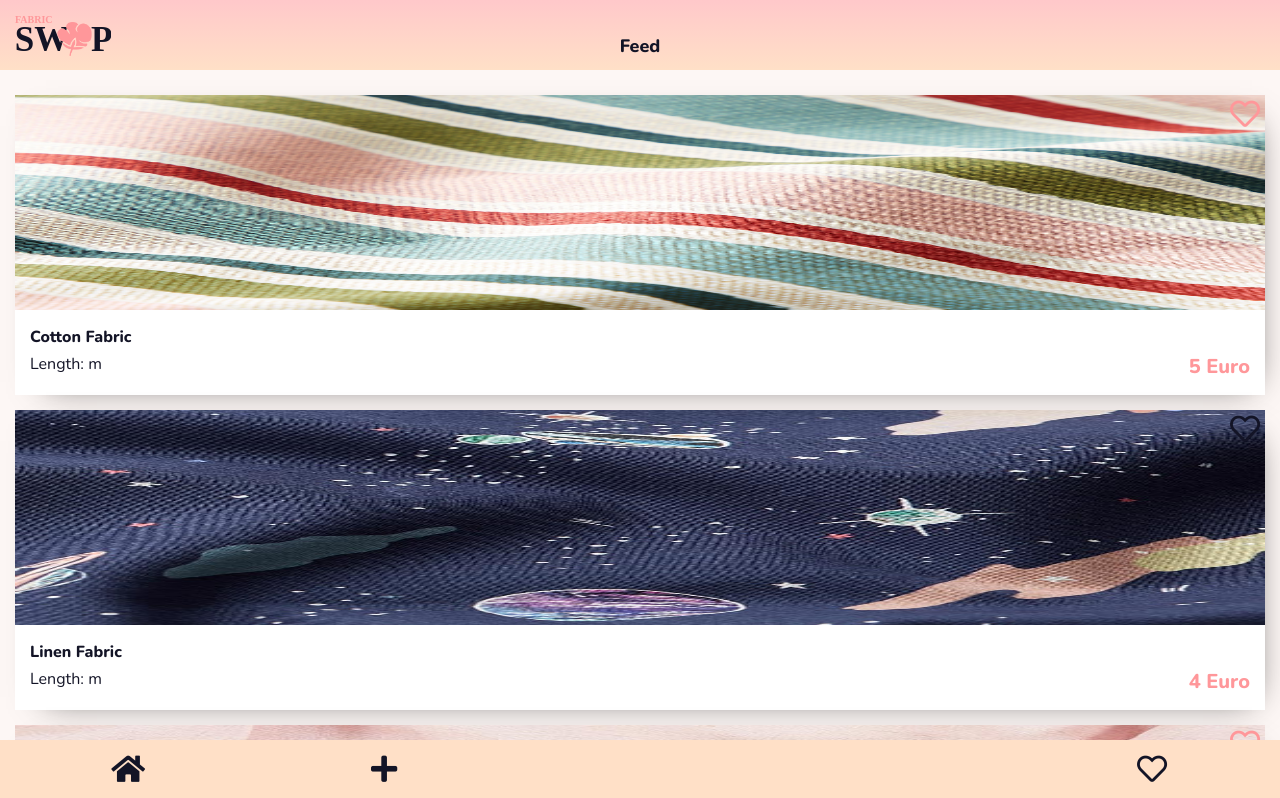
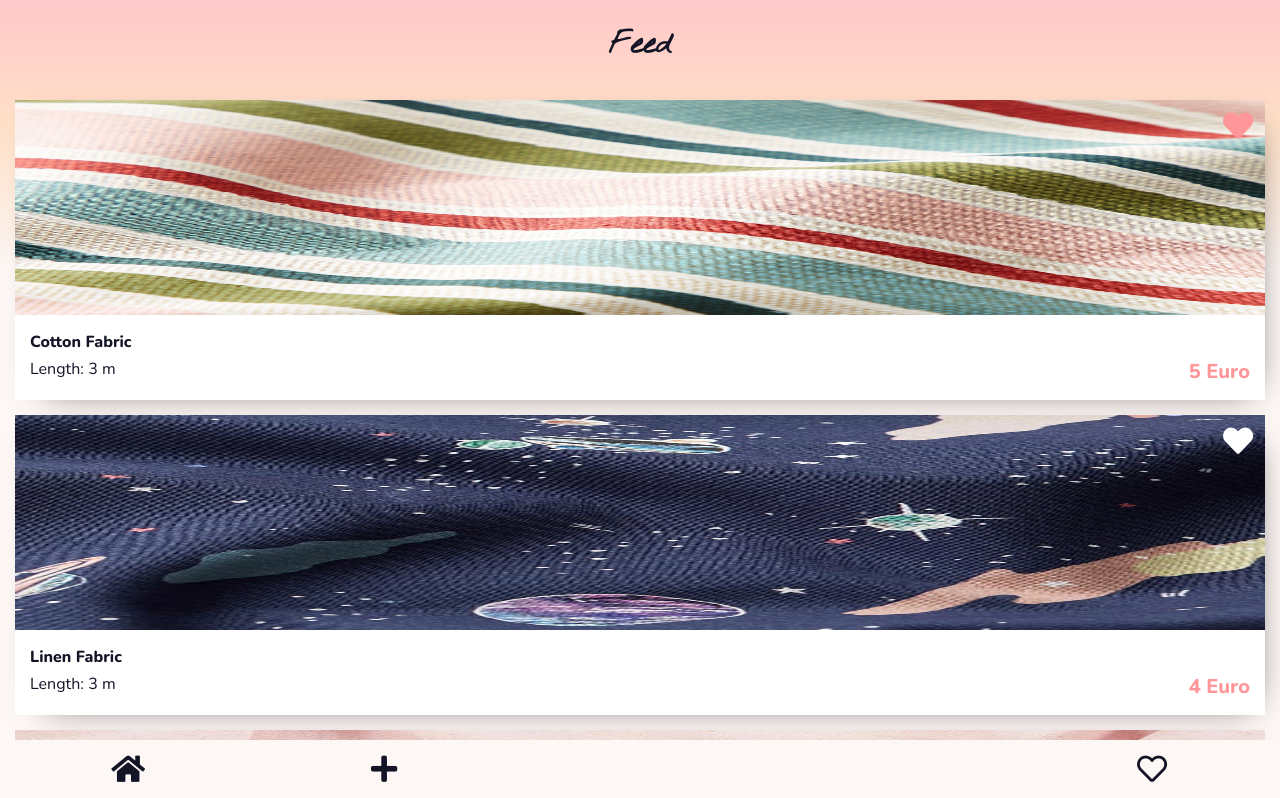
Before and after one commit to VHbeck/fabric-swop-app, a React (Create React App) app: page / in a window 1280 px wide. Shown: the top 798 px of the page. Built offline with nearby package versions, Linux system fonts and the light colour scheme.

Commit message:
Change App Style

```diff
--- a/public/index.html
+++ b/public/index.html
@@ -5,6 +5,10 @@
     <link rel="shortcut icon" href="%PUBLIC_URL%/favicon.png" />
     <link
       href="https://fonts.googleapis.com/css?family=Nunito:400,800&display=swap"
+      rel="stylesheet"
+    />
+    <link
+      href="https://fonts.googleapis.com/css?family=Nothing+You+Could+Do&display=swap"
       rel="stylesheet"
     />
     <link
--- a/src/components/Bookmark.js
+++ b/src/components/Bookmark.js
@@ -4,14 +4,15 @@ import styled from "styled-components";
 const BookmarkStyled = styled.div`
   position: absolute;
   right: 20px;
+  margin: 7px;
   font-size: 30px;
-  color: ${p => (p.active ? "#ff979a" : "#131426")};
+  color: ${p => (p.active ? "#ff979a" : "white")};
 `;
 
 function Bookmark(props) {
   return (
     <BookmarkStyled active={props.active} onClick={props.onClick}>
-      <i className="far fa-heart" />
+      <i className="fas fa-heart" />
     </BookmarkStyled>
   );
 }
--- a/src/components/Container.js
+++ b/src/components/Container.js
@@ -2,7 +2,7 @@ import styled from "styled-components";
 
 const Container = styled.div`
   overflow: auto;
-  margin-top: 80px;
+
   margin-bottom: 80px;
 `;
 
--- a/src/components/Footer.js
+++ b/src/components/Footer.js
@@ -3,7 +3,7 @@ import styled from "styled-components";
 import { Link } from "react-router-dom";
 
 const FooterStyled = styled.div`
-  background-color: #ffe0c7;
+  background-color: #fdf7f5;
   width: 100vw;
   height: 60px;
   position: fixed;
--- a/src/components/Form.js
+++ b/src/components/Form.js
@@ -2,7 +2,6 @@ import React from "react";
 import styled from "styled-components";
 import AddButton from "./AddButton";
 import { getCardFromStorage, setCardToStorage } from "../utils/Storage";
-// import { Redirect } from "react-router-dom";
 
 const FormContainer = styled.div`
   display: flex;
@@ -69,8 +68,7 @@ function Form() {
     setPrice(event.target.value);
   }
 
-  function handleSubmit(event) {
-    event.preventDefault();
+  function handleSubmit() {
     const newCard = [
       {
         name: name,
@@ -80,7 +78,7 @@ function Form() {
         fabricColor: fabricColor,
         price: price,
         source: "images/sample-fabric.jpg",
-        bookmark: "true"
+        bookmark: false
       },
       ...cardState
     ];
--- a/src/components/Header.js
+++ b/src/components/Header.js
@@ -3,35 +3,21 @@ import styled from "styled-components";
 import Headline from "./Headline";
 import PropTypes from "prop-types";
 
-const Logo = styled.img`
-  position: absolute;
-  left: 15px;
-  top: 15px;
-`;
-
 const HeaderStyled = styled.div`
-  position: fixed;
   top: 0;
   display: flex;
   justify-content: center;
   align-items: flex-end;
   flex-grow: 0;
   flex-shrink: 0;
-  background: rgb(255, 224, 199);
-  background: linear-gradient(
-    0deg,
-    rgba(255, 224, 199, 1) 0%,
-    rgba(255, 200, 202, 1) 100%
-  );
   width: 100vw;
   height: 70px;
-  z-index: 1;
+  margin-top: 15px;
 `;
 
 function Header(props) {
   return (
     <HeaderStyled>
-      <Logo src="logo-small.svg" />
       <Headline>{props.headline}</Headline>
     </HeaderStyled>
   );
--- a/src/components/Headline.js
+++ b/src/components/Headline.js
@@ -1,7 +1,8 @@
 import styled from "styled-components";
 
 const Headline = styled.h1`
-  font-size: 18px;
+  font-size: 30px;
+  font-family: "Nothing You Could Do", cursive;
 `;
 
 export default Headline;
--- a/src/misc/GlobalStyle.js
+++ b/src/misc/GlobalStyle.js
@@ -9,7 +9,8 @@ h2 {
 }
 
 body {
-   background: #FDF7F5;
+  background: rgb(253,247,245);
+background: linear-gradient(0deg, rgba(253,247,245,1) 76%, rgba(255,224,199,1) 89%, rgba(255,200,202,1) 100%);
    margin: 0px;
    font-family: 'Nunito', sans-serif;
    color: #131426;
--- a/src/models/items.json
+++ b/src/models/items.json
@@ -1,21 +1,21 @@
 [
   {
     "name": "Cotton Fabric",
-    "length": 3,
+    "fabricLength": 3,
     "price": 5,
     "source": "images/sample-fabric.jpg",
     "bookmark": true
   },
   {
     "name": "Linen Fabric",
-    "length": 3,
+    "fabricLength": 3,
     "price": 4,
     "source": "images/sample-fabric2.jpg",
     "bookmark": false
   },
   {
     "name": "Poly Fabric",
-    "length": 2,
+    "fabricLength": 2,
     "price": 8,
     "source": "images/sample-fabric3.jpg",
     "bookmark": true
```
